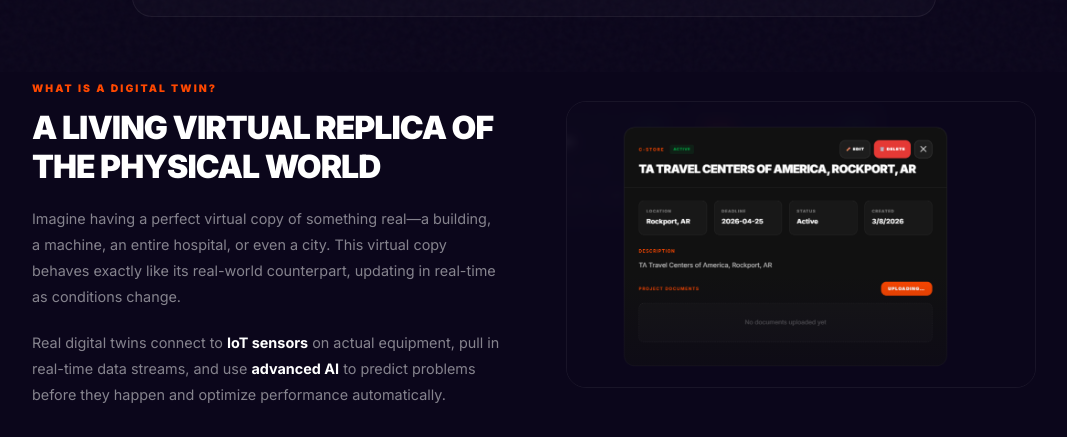
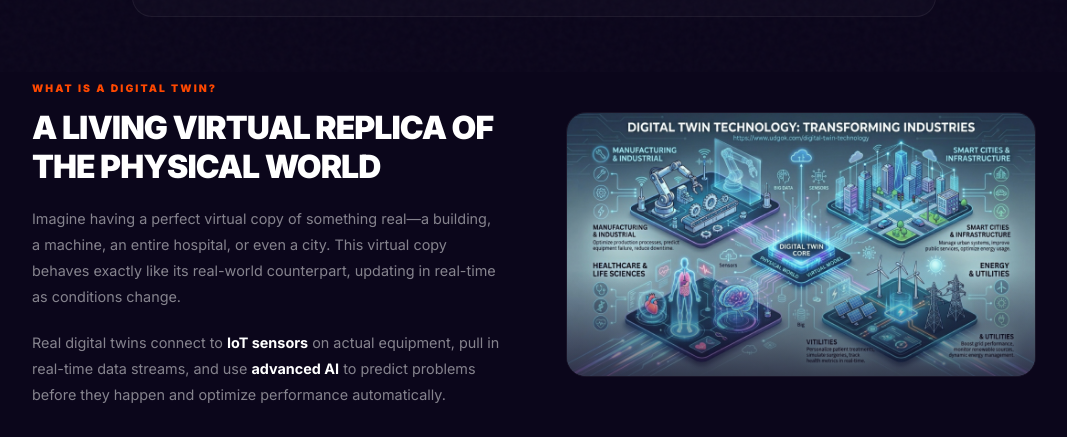
Before and after one commit to UDGOK/udgnew-next, a Next.js app: page /digital-twin-technology in a window 1280 px wide. Shown: the part 728-1165 px from the top of the page, without its empty margins (106-1173 px from the left). Built offline with nearby package versions, Linux system fonts and the light colour scheme.

Commit message:
Replace Digital Twin page images with user-uploaded infographics

```diff
--- a/app/digital-twin-technology/DigitalTwinUI.tsx
+++ b/app/digital-twin-technology/DigitalTwinUI.tsx
@@ -212,8 +212,8 @@ export default function DigitalTwinUI() {
           <Section delay={0.2}>
             <div style={{ borderRadius: "20px", overflow: "hidden", border: "1px solid rgba(255,255,255,0.06)", position: "relative" }}>
               <Image
-                src="/images/digital-twin-guide-2026.png"
-                alt="Digital Twin Technology infographic showing Physical World to Digital Twin connection"
+                src="/images/digital-twin-industries.jpg"
+                alt="Digital Twin Technology transforming industries: Manufacturing, Healthcare, Smart Cities, and Energy"
                 width={600}
                 height={400}
                 style={{ width: "100%", height: "auto", display: "block" }}
@@ -251,8 +251,8 @@ export default function DigitalTwinUI() {
         <Section>
           <div style={{ borderRadius: "24px", overflow: "hidden", border: "1px solid rgba(255,255,255,0.06)", position: "relative" }}>
             <Image
-              src="/images/ai_digital_twin_hologram_1772982805616.png"
-              alt="Field superintendent using Digital Twin holographic BIM model on construction site"
+              src="/images/digital-twin-2026-guide.jpg"
+              alt="The 2026 Guide to Digital Twin Technology — UDGOK Intelligence overview of Texas, Oklahoma, and California applications"
               width={1100}
               height={600}
               style={{ width: "100%", height: "auto", display: "block" }}
```
Also changed, not shown: public/images/digital-twin-2026-guide.jpg (added), public/images/digital-twin-industries.jpg (added).
